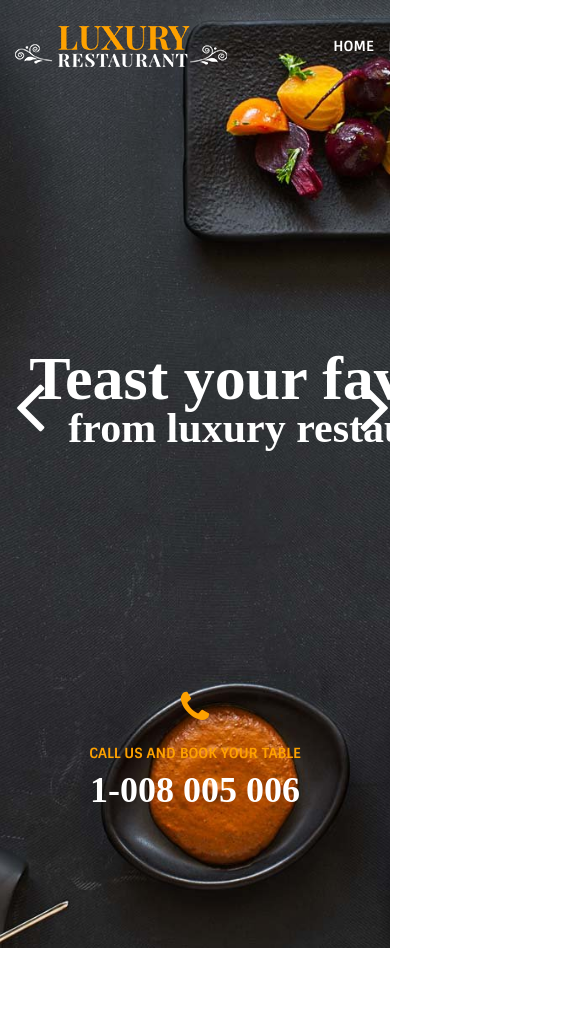
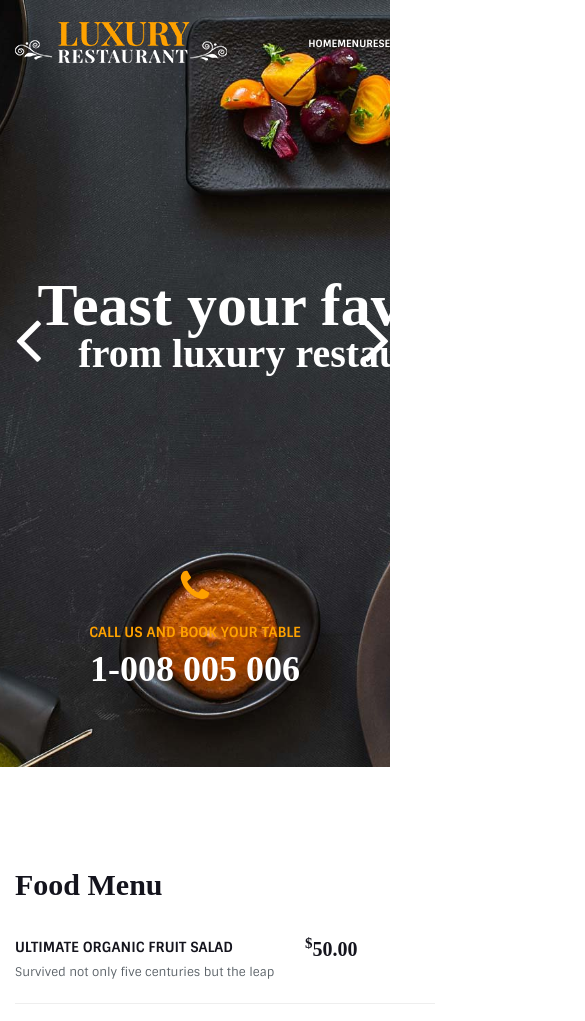
Before and after one commit to Abdulaziz-16/Homepage, a plain HTML site: page index.html in a window 390 px wide. Shown: the top 1021 px of the page, 585 px wide, since content can reach past the window. Drawn offline with Linux system fonts and the light colour scheme; a web font is replaced by a local one.

Commit message:
делаем адаптацию

```diff
--- a/css/media.css
+++ b/css/media.css
@@ -1,12 +1,211 @@
 @media (max-width: 1199.98px){
+    .header{
+        padding-bottom: 80px;
+      }
 
+      .nav{
+        padding: 24px 0;
+        width: 970px;
+      }
+
+      .nav-menu{
+        width: 444px;
+      }
+
+      .nav-menu__link{
+        font-size: 10px;
+      }
+
+      .notifications{
+        width: 15px;
+        height: 15px;
+        font-size: 10px;
+      }
+
+      .korzinka{
+        font-size: 14px;
+        cursor: pointer;
+        color: #fff;
+      }
+
+      .nav__title{
+        margin: 200px auto 200px;
+        width: 530px;
+        font-size: 60px;
+      }
+
+      .nav__title_size{
+        font-size: 40px;
+      }
+
+      .arrows__arrow_left{
+        font-size: 74px;
+        position: absolute;
+        top: 44%;
+      }
+
+      .arrows__arrow_right{
+        font-size: 74px;
+        position: absolute;
+        top: 44%;
+        right: 0;
+      }
+
+      .title{
+        font-size: 30px;
+      }
+
+      .menu-table__item{
+        width: 420px;
+      }
+
+      .sale__title{
+        font-size: 14px;
+      }
+
+      .sale__subtitle{
+        font-size: 12px;
+      }
+
+      .percent__title{
+        width: 130px;
+        height: 40px;
+        font-size: 20px;
+        line-height: 1;
+      }
+
+      .photos-left:hover{
+        transform: scale(1.1);
+        z-index: 1;
+      }
+
+      .photos-right:hover{
+        transform: scale(1.1);
+        z-index: 1;
+      }
+
+      .photo{
+        display: none;
+      }
+
+      .photo2{
+       display: none;
+      }
+      .happy .slick-dots{
+        top: 50%;
+        right: -5%;
+      }
+      .open__photo{
+        display: none;
+      }
 }
+
 @media (max-width: 911.98px){
+  .header{
+    padding-bottom: 80px;
+  }
 
+  .nav{
+    padding: 20px 0;
+    width: 870px;
+  }
+
+  .nav-menu{
+    width: 333px;
+  }
+
+  .nav-menu__link{
+    font-size: 10px;
+  }
+
+  .notifications{
+    width: 15px;
+    height: 15px;
+    font-size: 10px;
+  }
+
+  .korzinka{
+    font-size: 14px;
+    cursor: pointer;
+    color: #fff;
+  }
+
+  .nav__title{
+    margin: 200px auto 200px;
+    width: 530px;
+    font-size: 60px;
+  }
+
+  .nav__title_size{
+    font-size: 40px;
+  }
+
+  .arrows__arrow_left{
+    font-size: 74px;
+    position: absolute;
+    top: 44%;
+  }
+
+  .arrows__arrow_right{
+    font-size: 74px;
+    position: absolute;
+    top: 44%;
+    right: 0;
+  }
+
+  .title{
+    font-size: 30px;
+  }
+
+  .menu-table__item{
+    width: 420px;
+  }
+
+  .sale__title{
+    font-size: 14px;
+  }
+
+  .sale__subtitle{
+    font-size: 12px;
+  }
+
+  .percent__title{
+    width: 130px;
+    height: 40px;
+    font-size: 20px;
+    line-height: 1;
+  }
+
+  .photos-left:hover{
+    transform: scale(1.1);
+    z-index: 1;
+  }
+
+  .photos-right:hover{
+    transform: scale(1.1);
+    z-index: 1;
+  }
+
+  .photo{
+    display: none;
+  }
+
+  .photo2{
+   display: none;
+  }
+  .happy .slick-dots{
+    top: 50%;
+    right: -5%;
+  }
+  .open__photo{
+    display: none;
+  }
 }
+
 @media (max-width: 767.98px){
 
 }
+
 @media (max-width: 575.98px){
 
 }
--- a/index.html
+++ b/index.html
@@ -57,7 +57,7 @@
   <section class="menu-table">
     <div class="container">
       <div class="row">
-        <div class="col-xl-6">
+        <div class="col-xl-6 col-lg-6">
           <h2 class="title menu-table__title">Food Menu</h2>
           <div class="menu-table__item">
             <div class="text">
@@ -97,7 +97,7 @@
           </div>
           <a href="" class="btn menu-table__btn">Explor food menu</a>
         </div>
-        <div class="col-xl-6">
+        <div class="col-xl-6 col-lg-6">
           <h2 class="title menu-table__title_2">Today Special</h2>
           <div class="photos">
             <div class="photos-right">
@@ -258,7 +258,7 @@
   <footer class="footer">
     <div class="container">
       <div class="row">
-        <div class="col-xl-3 text-left">
+        <div class="col-xl-3 col-lg-3 text-left">
           <h3 class="footer__title">Navigation</h3>
           <ul class="footer-menu">
             <li class="footer-menu__item"><a href="" class="footer-menu__link">Home</a></li>
@@ -270,7 +270,7 @@
             <li class="footer-menu__item"><a href="" class="footer-menu__link">Contact Us</a></li>
           </ul>
         </div>
-        <div class="col-xl-5">
+        <div class="col-xl-5 col-lg-5">
           <h3 class="footer__title">News letter</h3>
           <p class="footer__subtitle">Enter your email address and subscribe daily newsletter</p>
           <form action="" class="footer__form">
@@ -283,7 +283,7 @@
             <i class="fa fa-google-plus share"></i>
           </div>
         </div>
-        <div class="col-xl-4">
+        <div class="col-xl-4 col-lg-4">
           <h3 class="footer__title">Our app avilable</h3>
           <div class="apple">
             <i class="fa fa-apple" aria-hidden="true"></i>
@@ -315,6 +315,7 @@
         autoplay:true,
         arrows:false,
         dots:true,
+        speed: 1000,
         infinite: true,
         vertical: true,
         verticalSwiping: true,
@@ -327,15 +328,40 @@
     $(document).ready(function(){
       $('.our__slider').slick({
         autoplay:true,
-        speed: 1000,
-        slidesToShow: 4,
-        slidesToScroll: 4,
+        speed: 2000,
+        slidesToShow: 5,
+        slidesToScroll: 5,
         dots: true,
         arrows: false,
         infinite: true,
         cssEase: 'linear',
+        responsive: [
+    {
+      breakpoint: 1198.98,
+      settings: {
+        slidesToShow: 3,
+        slidesToScroll: 3,
+        infinite: true,
+        dots: true
+      }
+    },
+    {
+      breakpoint: 911.98,
+      settings: {
+        slidesToShow: 2,
+        slidesToScroll: 2
+      }
+    },
+    {
+      breakpoint: 767.98,
+      settings: {
+        slidesToShow: 1,
+        slidesToScroll: 1
+      }
+    }
         // centerMode: true,
         // centerPadding: '100px'
+  ]
       });
     });
   </script>
```
